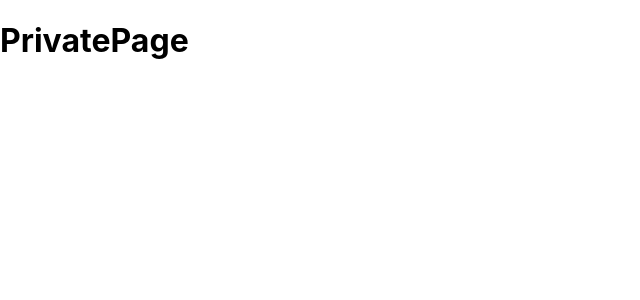
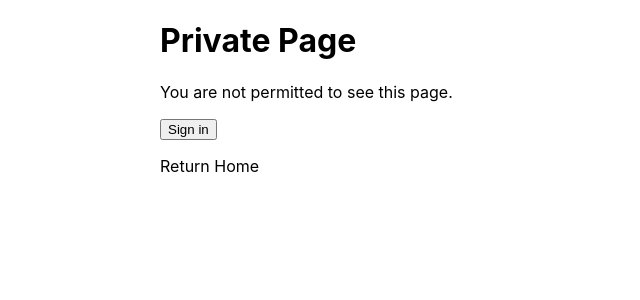
Before and after one commit to jsguerra/nextjs-credentials-example, a Next.js app: page /private in a window 1280 px wide. Shown: the top 300 px of the page, without its empty margins (0-640 px from the left). Built offline with nearby package versions, Linux system fonts and the light colour scheme; no server answers.

Commit message:
updated logic

```diff
--- a/src/pages/private.tsx
+++ b/src/pages/private.tsx
@@ -1,7 +1,39 @@
 import React from "react";
+import { signIn, signOut, useSession } from "next-auth/react";
+import Link from "next/link";
 
 const PrivatePage = () => {
-  return <h1>PrivatePage</h1>;
+  const { data: session } = useSession();
+
+  return (
+    <>
+      <div style={{ maxWidth: "960px", margin: "auto" }}>
+        <h1>Private Page</h1>
+        <div>
+          {session ? (
+            <>
+              <p>Private Content</p>
+              <p>
+                <button onClick={() => signOut()}>Sign Out</button>
+              </p>
+            </>
+          ) : (
+            <>
+              <p>You are not permitted to see this page.</p>
+              <p>
+                <button onClick={() => signIn()}>Sign in</button>
+              </p>
+            </>
+          )}
+          <p>
+            <Link href="/">
+              <a>Return Home</a>
+            </Link>
+          </p>
+        </div>
+      </div>
+    </>
+  );
 };
 
 export default PrivatePage;
```
